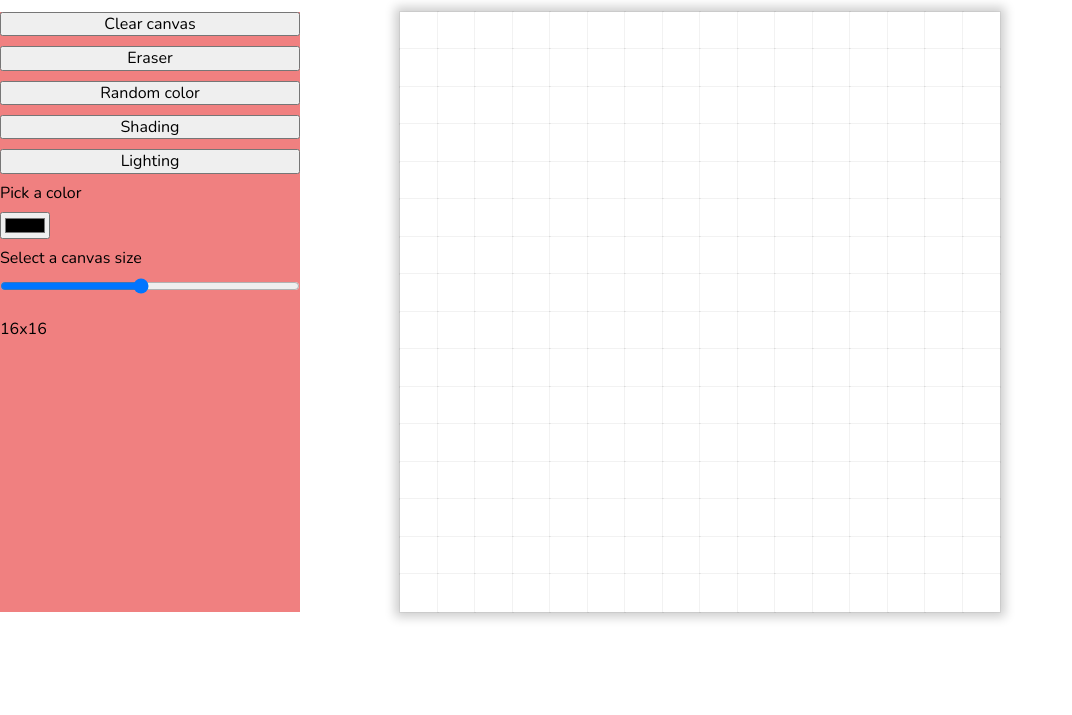
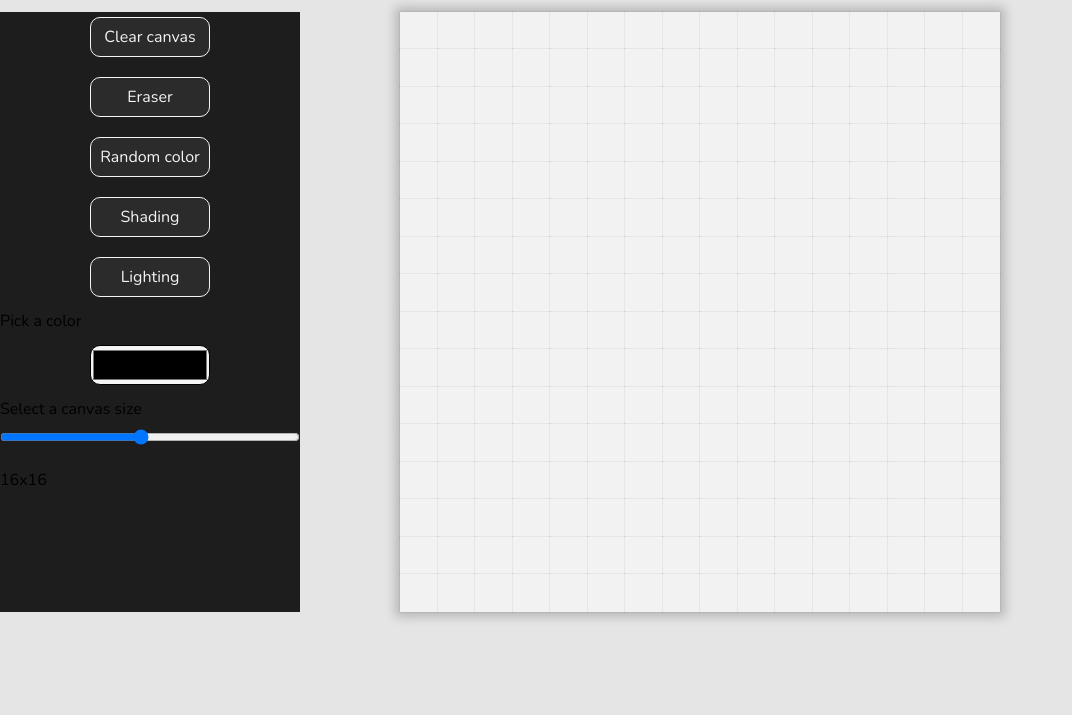
Before and after one commit to CarlosDRA/Etch-a-Sketch, a plain HTML site: page index.html in a window 1280 px wide. Shown: the part 85-800 px from the top of the page, without its empty margins (0-1072 px from the left). Drawn offline with nearby package versions, Linux system fonts and the light colour scheme.

Commit message:
Changed background color and modified button styles

```diff
--- a/assets/script/main.js
+++ b/assets/script/main.js
@@ -24,6 +24,8 @@ lightBtn.addEventListener("click", toggle);
 let isMouseDown = false;
 document.body.onmousedown = () => isMouseDown = true;
 document.body.onmouseup = () => isMouseDown = false;
+
+const backgroundColor = "#F2F2F2";
 
 
 createGrid();
@@ -54,7 +56,7 @@ function createGrid(){
         canvas.appendChild(cell).className = "cell";
         cell.style.width = `${canvas.clientWidth/gridSize}px`;
         cell.style.height = `${canvas.clientHeight/gridSize}px`;
-        cell.style.backgroundColor = "#fff";
+        cell.style.backgroundColor = backgroundColor;
     }
 }
 
@@ -71,7 +73,7 @@ function paint(e){
 
     if(eraserBtn.value === "on"){
         if(e.buttons === 1){
-            e.target.style["background-color"] = "#fff";
+            e.target.style["background-color"] = backgroundColor;
         }
     }
 
@@ -96,7 +98,7 @@ function paint(e){
 
 clearBtn.addEventListener("click", () =>{
     let squares = document.querySelectorAll(".cell")
-    squares.forEach(item => item.style["background-color"] = "#fff");
+    squares.forEach(item => item.style["background-color"] = backgroundColor);
 })
 
 
--- /dev/null
+++ b/assets/stylesheets/sass/Abstracts/_colors.scss
@@ -0,0 +1,6 @@
+$background-grey: #E5E5E5;
+$light-black: #1D1D1D;
+$dark-gray: #2B2B2B;
+$white: #F4F4F4;
+$active: #626262;
+$active-border: #B4B4B4;
--- a/assets/stylesheets/sass/components/_buttons.scss
+++ b/assets/stylesheets/sass/components/_buttons.scss
@@ -1,4 +1,29 @@
+@use "../Abstracts/colors" as c;
+
+.button{
+    width: 40%;
+    height: 40px;
+    margin: 5px auto;
+    border-radius: 10px;
+    background-color: c.$dark-gray;
+    border: solid 1px c.$white;
+    color: c.$white;
+
+    &:hover{
+        cursor: pointer;
+    }
+}
+
 .on{
-    background-color: lightcoral;
-    color: white;
+    background-color: c.$active;
+    border-color: c.$active-border;
 }
+
+#color-picker{
+    width: 40%;
+    height: 40px;
+    padding: 0;
+    margin: 5px auto;
+    border-radius: 10px;
+    background: c.$white;
+}
--- a/assets/stylesheets/sass/layout/_aside.scss
+++ b/assets/stylesheets/sass/layout/_aside.scss
@@ -1,6 +1,8 @@
+@use "../Abstracts/colors" as c;
+
 .menu{
     width: 300px;
-    background-color: lightcoral;
+    background-color: c.$light-black;
     display: flex;
     flex-direction: column;
     row-gap: 10px;
--- a/assets/stylesheets/sass/pages/_home.scss
+++ b/assets/stylesheets/sass/pages/_home.scss
@@ -1,5 +1,13 @@
+@use "../Abstracts/colors" as c;
+
+body{
+    height: 100vh;
+    background-color: c.$background-grey;
+}
+
 h1{
-    margin: 30px auto;
+    margin: 0 auto 30px auto;
+    padding-top: 30px;
     text-align: center;
 }
 
--- a/index.html
+++ b/index.html
@@ -19,11 +19,11 @@
         <h1>Etch-A-Sketch</h1>
         <section class="workspace">
             <aside class="menu">
-                <button id="clear">Clear canvas</button>
-                <button id="eraser" value="off">Eraser</button>
-                <button id="rainbow" value="off">Random color</button>
-                <button id="shade" value="off">Shading</button>
-                <button id="light" value="off">Lighting</button>
+                <button class="button" id="clear">Clear canvas</button>
+                <button class="button" id="eraser" value="off">Eraser</button>
+                <button class="button" id="rainbow" value="off">Random color</button>
+                <button class="button" id="shade" value="off">Shading</button>
+                <button class="button" id="light" value="off">Lighting</button>
 
                 <label for="color-picker">Pick a color</label>
                 <input type="color" id="color-picker" name="color-picker" value="#000000">
```
Also changed, not shown: assets/stylesheets/css/main.css, 1 other file.
